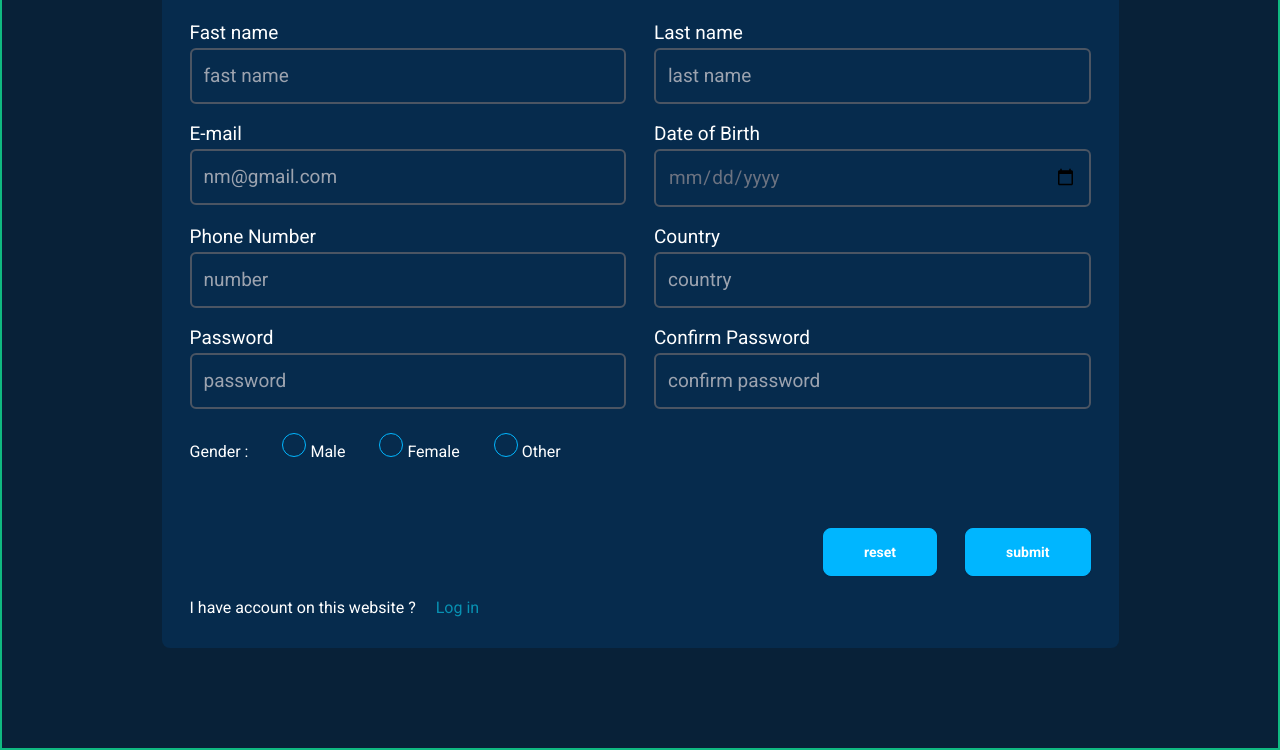
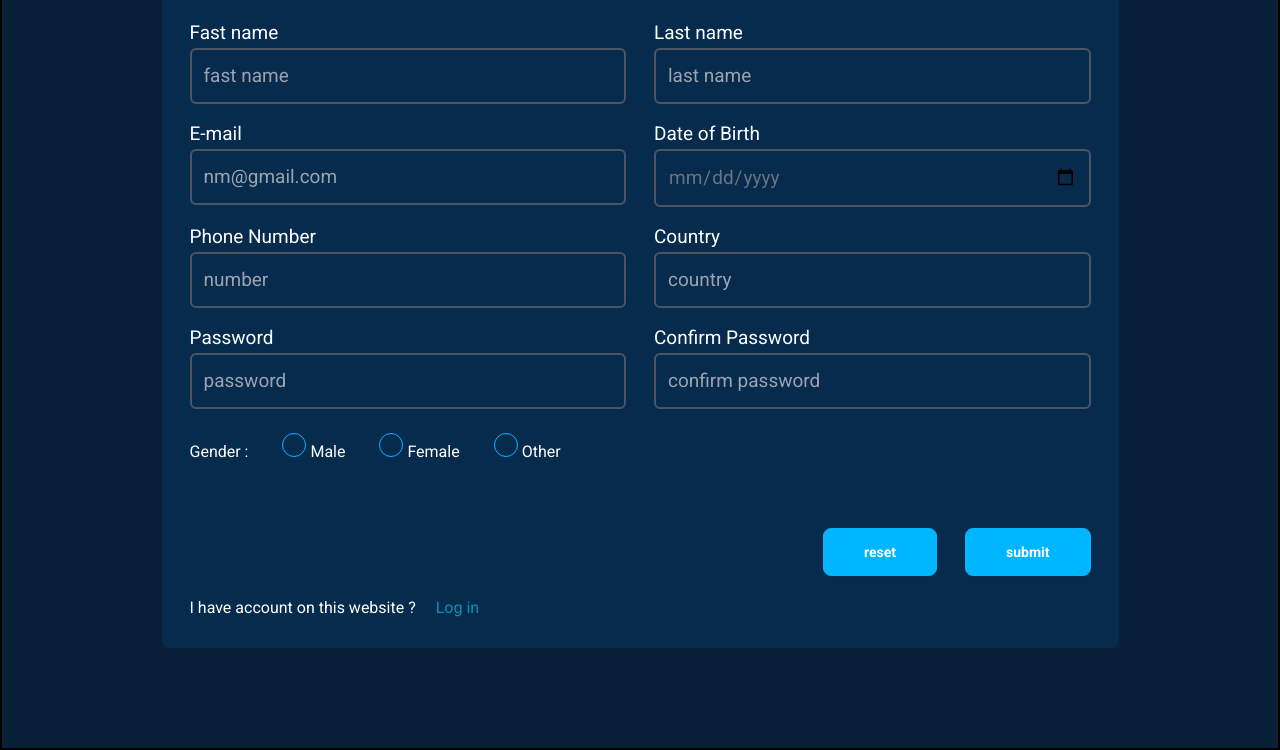
Before and after one commit to nurmahammadmondol/Login-Page, a plain HTML site: page ragistration.html in a window 1280 px wide. Shown: the part 199-949 px from the top of the page. Drawn offline with nearby package versions, Linux system fonts and the light colour scheme.

Commit message:
jast border updete

```diff
--- a/ragistration.html
+++ b/ragistration.html
@@ -48,7 +48,7 @@
   <main>
 
     <!-- Registration Page -->
-    <section id="#registration" class="h-full w-full  mx-auto my-auto bg-[#082138] border-2 border-emerald-500  ">
+    <section id="#registration" class="h-full w-full  mx-auto my-auto bg-[#082138] lg:border-2 border-black  ">
 
       <div class="h-full w-full  lg:px-0  lg:w-9/12 lg:my-[100px] bg-[#062b4d] rounded-lg mx-auto  text-white">
 
```
